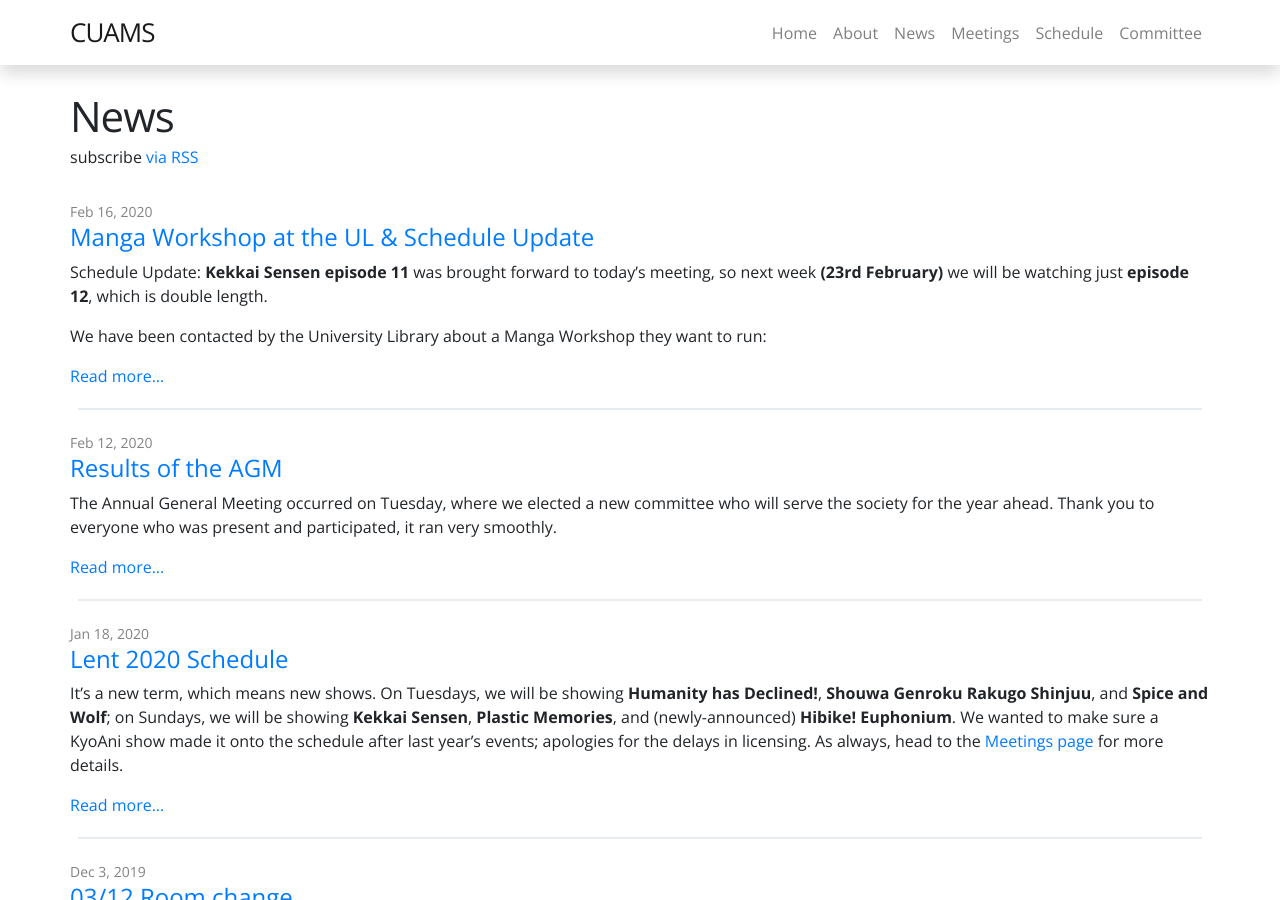
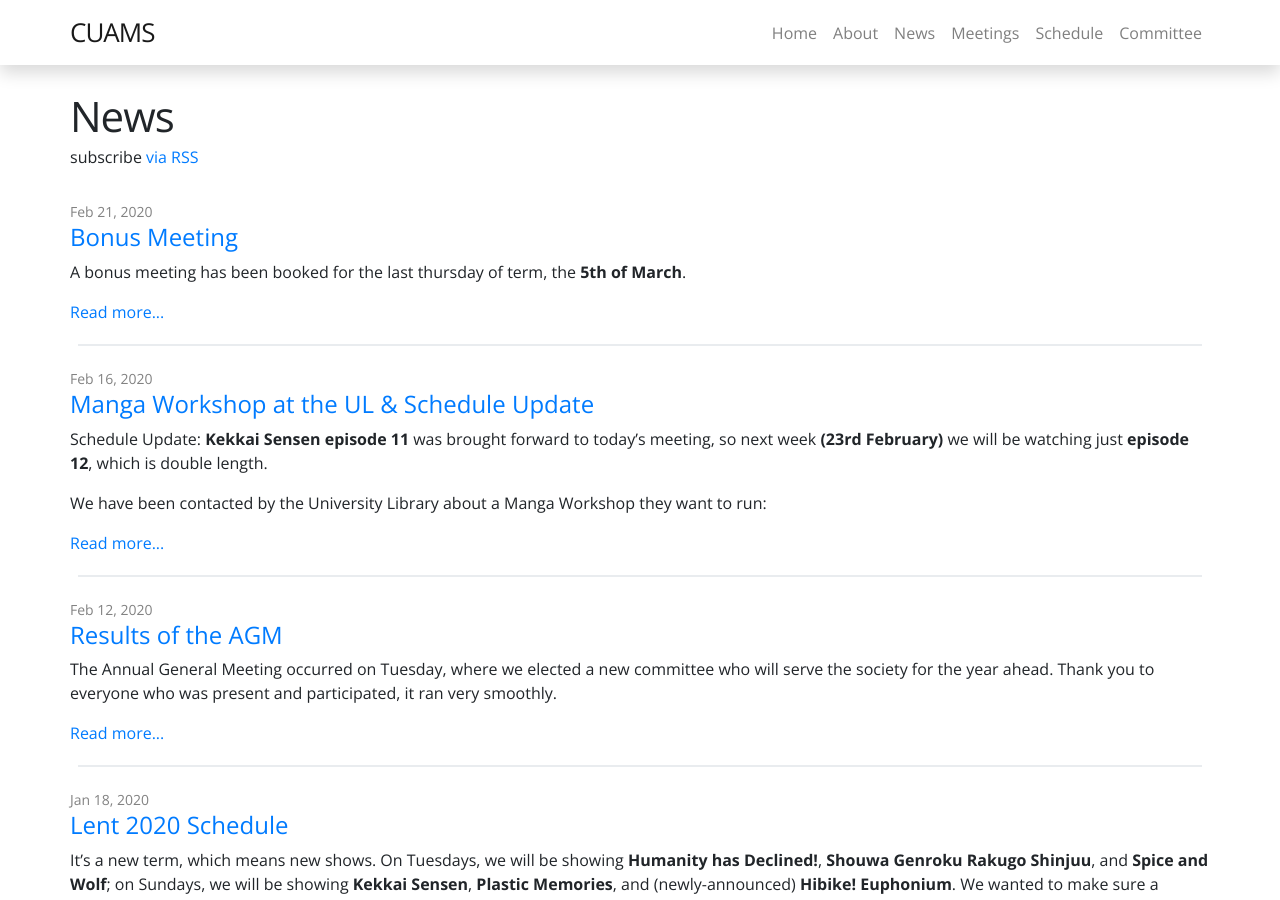
Before and after one commit to CUAMS/CUAMS-Website, a Jekyll site: the page built from pages/news.md, in a window 1280 px wide and 900 px high. Built offline with Jekyll 4.4.1, drawn with Linux system fonts in a browser that asks for light colours; nearby versions of some CDN libraries.

Commit message:
Added news post about Bonus Meeting, updated schedule.

```diff
--- a/_data/schedule.yml
+++ b/_data/schedule.yml
@@ -201,6 +201,12 @@
      - Angel Beats 1-2
      - Rakugo S2 1-2
      - Spice and Wolf II 0-2
+  - date: 2020-03-05
+    venue: Angevin Room, Queens'
+    time: 7:30&#8203;-&#8203;10:30pm
+    event: Bonus Meeting
+    shows:
+     - The Anthem of the Heart
   - date: 2020-03-08
     venue: DD48, Queens'
     event: Sunday Meeting
--- /dev/null
+++ b/_posts/2020-02-21-bonus-meeting.md
@@ -0,0 +1,10 @@
+---
+layout: post
+title: Bonus Meeting
+date: 2020-02-21 18:00 +0000
+---
+A bonus meeting has been booked for the last thursday of term, the **5th of March**.
+
+It will be held in the **Angevin Room** in Queen's, at **7:30pm**. We will be watching the 2015 film, **The Anthem of the Heart**.
+
+We look forward to seeing you there!
```
